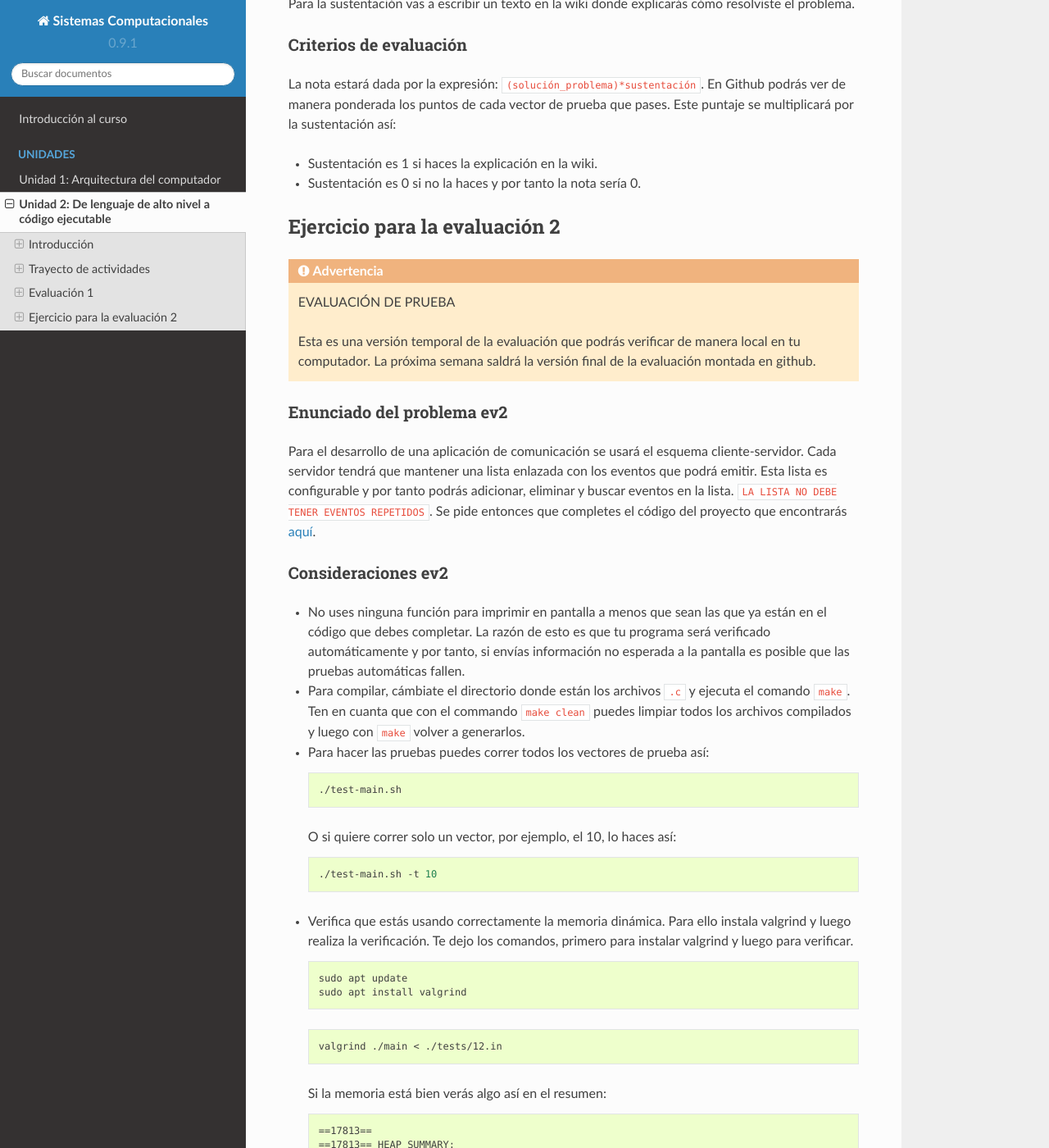
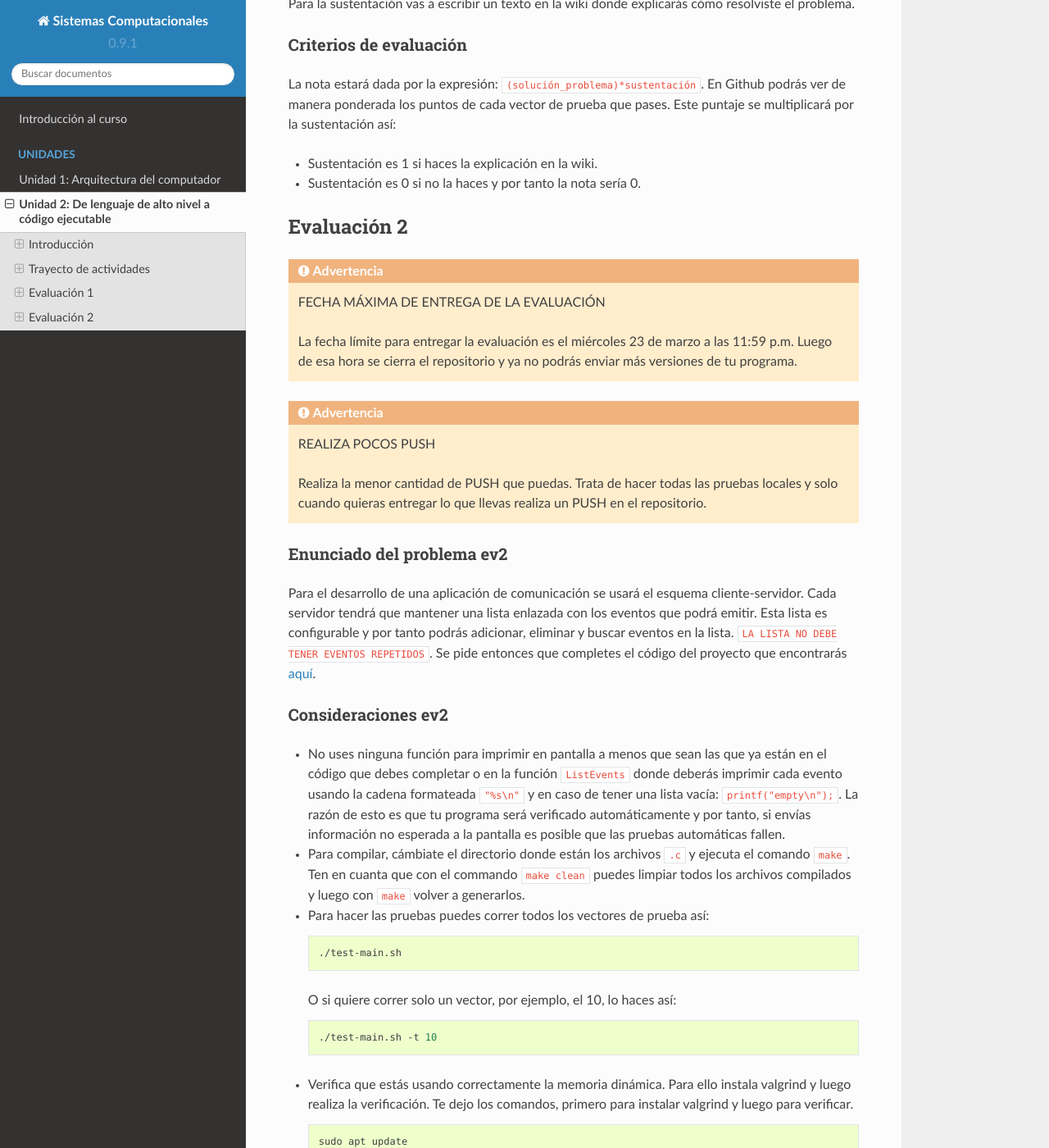
Before and after one commit to juanferfranco/SistemasComputacionales, a Sphinx documentation site: the page built from docs/_unidad2/unidad2.rst, in a window 1280 px wide and 1400 px high, scrolled down 9888 px. Shown: the whole window at 82% size. Built offline with Sphinx 7.4.7 and the Read the Docs theme 2.0.0, drawn with Linux system fonts in a browser that asks for light colours; some of the changed text lies outside the part shown.

Commit message:
add Evaluation 2

```diff
--- a/docs/_unidad2/unidad2.rst
+++ b/docs/_unidad2/unidad2.rst
@@ -466,13 +466,19 @@ ponderada los puntos de cada vector de prueba que pases. Este puntaje se multipl
 * Sustentación es 1 si haces la explicación en la wiki.
 * Sustentación es 0 si no la haces y por tanto la nota sería 0.
 
-Ejercicio para la evaluación 2
+Evaluación 2
 -----------------------------------
 
-.. warning:: EVALUACIÓN DE PRUEBA
+.. warning:: FECHA MÁXIMA DE ENTREGA DE LA EVALUACIÓN
 
-    Esta es una versión temporal de la evaluación que podrás verificar de manera local en tu computador.
-    La próxima semana saldrá la versión final de la evaluación montada en github.
+    La fecha límite para entregar la evaluación es el miércoles 23 de marzo a las 11:59 p.m.
+    Luego de esa hora se cierra el repositorio y ya no podrás enviar más versiones de
+    tu programa.
+
+.. warning:: REALIZA POCOS PUSH
+
+    Realiza la menor cantidad de PUSH que puedas. Trata de hacer todas las pruebas
+    locales y solo cuando quieras entregar lo que llevas realiza un PUSH en el repositorio.
 
 Enunciado del problema ev2
 *****************************
@@ -481,15 +487,17 @@ Para el desarrollo de una aplicación de comunicación se usará el esquema clie
 tendrá que mantener una lista enlazada con los eventos que podrá emitir. Esta lista es configurable y
 por tanto podrás adicionar, eliminar y buscar eventos en la lista. ``LA LISTA NO DEBE TENER EVENTOS
 REPETIDOS``. Se pide entonces que completes el código del proyecto que encontrarás
-`aquí <https://github.com/juanferfranco/sc2022-10-u2-e2>`__.
+`aquí <https://classroom.github.com/a/3v1srMtK>`__.
 
 
 Consideraciones ev2
 **************************
 
 * No uses ninguna función para imprimir en pantalla a menos que sean las que ya están en el código
-  que debes completar. La razón de esto es que tu programa será verificado automáticamente y por tanto,
-  si envías información no esperada a la pantalla es posible que las pruebas automáticas fallen.
+  que debes completar o en la función ``ListEvents`` donde deberás imprimir cada evento usando la cadena
+  formateada ``"%s\n"`` y en caso de tener una lista vacía: ``printf("empty\n");``. La razón de esto es
+  que tu programa será verificado automáticamente y por tanto, si envías información no esperada a la
+  pantalla es posible que las pruebas automáticas fallen.
 * Para compilar, cámbiate el directorio donde están los archivos ``.c`` y ejecuta el comando ``make``.
   Ten en cuanta que con el commando ``make clean`` puedes limpiar todos los archivos compilados y luego
   con ``make`` volver a generarlos.
@@ -534,3 +542,9 @@ Consideraciones ev2
   La salida anterior se consigue ejecutando el programa con el vector de prueba 12.in. Con este
   vector de prueba, el programa realiza 12 reservas con malloc y detecta 12 liberaciones con free.
   Por tanto, al final indica que no hay errores.
+
+Criterios de evaluación ev2
+*****************************
+
+Cada vector de prueba tiene un puntaje. El puntaje de cada punto lo puedes encontrar en el
+archivo ``.github/classroom/autograding.json`` que está en tu repositorio.
```
